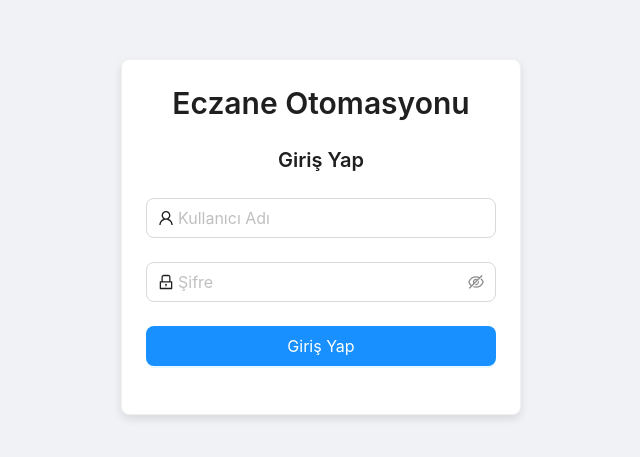
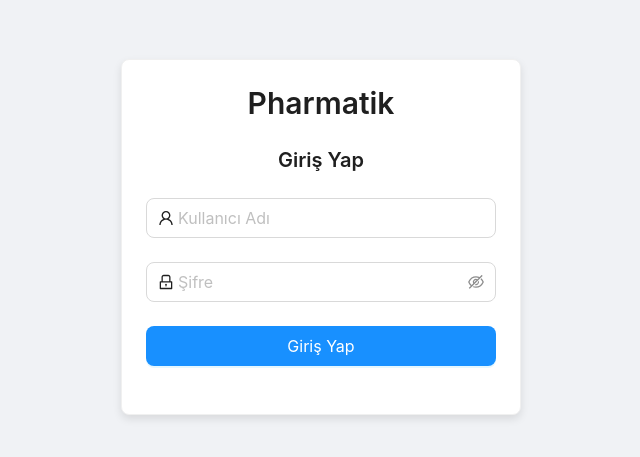
Before and after one commit to Yakupklc/eczane-otomasyonu, a React (Vite) app in the folder frontend/: page / in a window 1280 px wide. Shown: the part 163-620 px from the top of the page, without its empty margins (319-959 px from the left). Built offline with nearby package versions, Linux system fonts and the light colour scheme.

Commit message:
Login sayfası başlık Pharmatik olarak güncellendi

```diff
--- a/frontend/src/pages/Login.jsx
+++ b/frontend/src/pages/Login.jsx
@@ -45,7 +45,7 @@
         }}
       >
         <div style={{ textAlign: 'center', marginBottom: 24 }}>
-          <Title level={2}>Eczane Otomasyonu</Title>
+          <Title level={2}>Pharmatik</Title>
           <Title level={4}>Giriş Yap</Title>
         </div>
 
```
